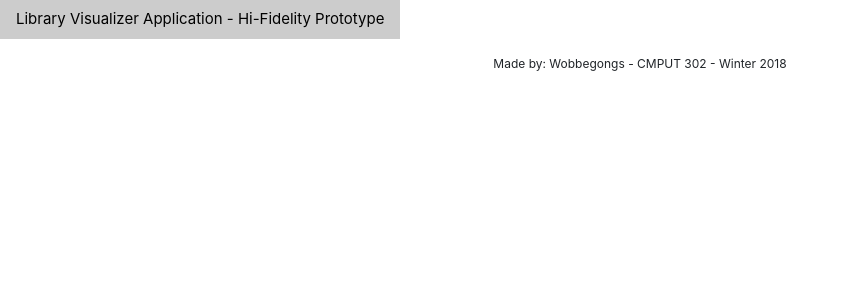
After one commit to AeolusFS/CMPUT302-Library-Visualizer, a Django app: template library_visualizer_app/templates/visualization_app/base.html in a window 1280 px wide. The commit adds this page. Shown: the top 300 px of the page, without its empty margins (0-849 px from the left). Run offline with Django 3.2, Linux system fonts and the light colour scheme; the template is opened without the code that fills it, so the values that code supplies are empty; some libraries are stand-ins or nearby versions.

Commit message:
added in bootstrap and w3 css sheets, and made an extendable header and footer

```diff
--- /dev/null
+++ b/library_visualizer_app/templates/visualization_app/base.html
@@ -0,0 +1,28 @@
+<!DOCTYPE html>
+<html>
+<meta charset="UTF-8">
+<meta name="viewport" content="width=device-width, initial-scale=1">
+<link rel="stylesheet" href="https://www.w3schools.com/w3css/3/w3.css">
+<link rel="stylesheet" href="https://maxcdn.bootstrapcdn.com/bootstrap/4.0.0/css/bootstrap.min.css">
+<script src="https://maxcdn.bootstrapcdn.com/bootstrap/4.0.0/js/bootstrap.min.js"></script>
+<head>
+    <title>CMPUT 302 - Library Visualizations</title>
+</head>
+
+<body>
+
+<!-- Navigation -->
+<nav class="w3-bar">
+    <a class="w3-button w3-bar-item">Library Visualizer Application - Hi-Fidelity Prototype</a>
+</nav>
+
+{% block app %}
+{% endblock %}
+
+<!-- Footer -->
+<footer class="w3-container w3-padding-16 w3-small" style="text-align:center;">
+    <a>Made by: Wobbegongs - CMPUT 302 - Winter 2018</a>
+</footer>
+
+</body>
+</html>
```
Also changed, not shown: library_visualizer_app/templates/visualization_app/main_page.html (+7 -0 lines), library_visualizer_app/templates/visualization_app/test.html (+17 -13 lines).
